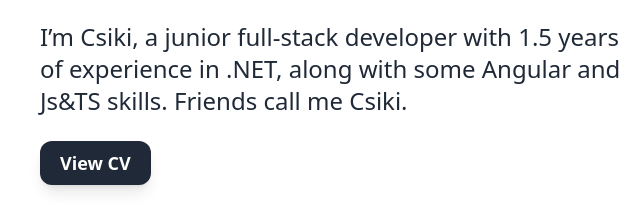
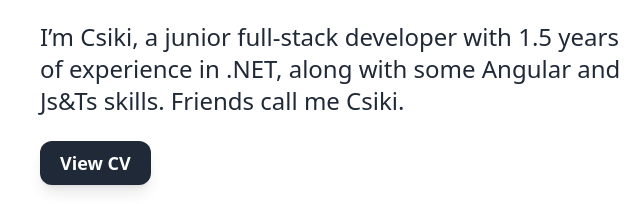
Before and after one commit to Csiki10/Portfolio, a website: page src/index.html in a window 1280 px wide. Shown: the part 327-531 px from the top of the page, 0-640 px from the left. Drawn offline with Linux system fonts and the light colour scheme.

Commit message:
letter fix

```diff
--- a/src/index.html
+++ b/src/index.html
@@ -105,7 +105,7 @@
           </h1>
           <p class="hero-text">
             I’m Csiki, a junior full-stack developer with 1.5 years of
-            experience in .NET, along with some Angular and Js&TS skills.
+            experience in .NET, along with some Angular and Js&Ts skills.
             Friends call me Csiki.
           </p>
           <a
--- a/src/style.css
+++ b/src/style.css
@@ -7,6 +7,7 @@ html {
 }
 
 body {
+
     font-family: system-ui, -apple-system, BlinkMacSystemFont, 'Segoe UI', Roboto, Oxygen, Ubuntu, Cantarell, 'Open Sans', 'Helvetica Neue', sans-serif;
 }
 
```
Also changed, not shown: src/output.css.
